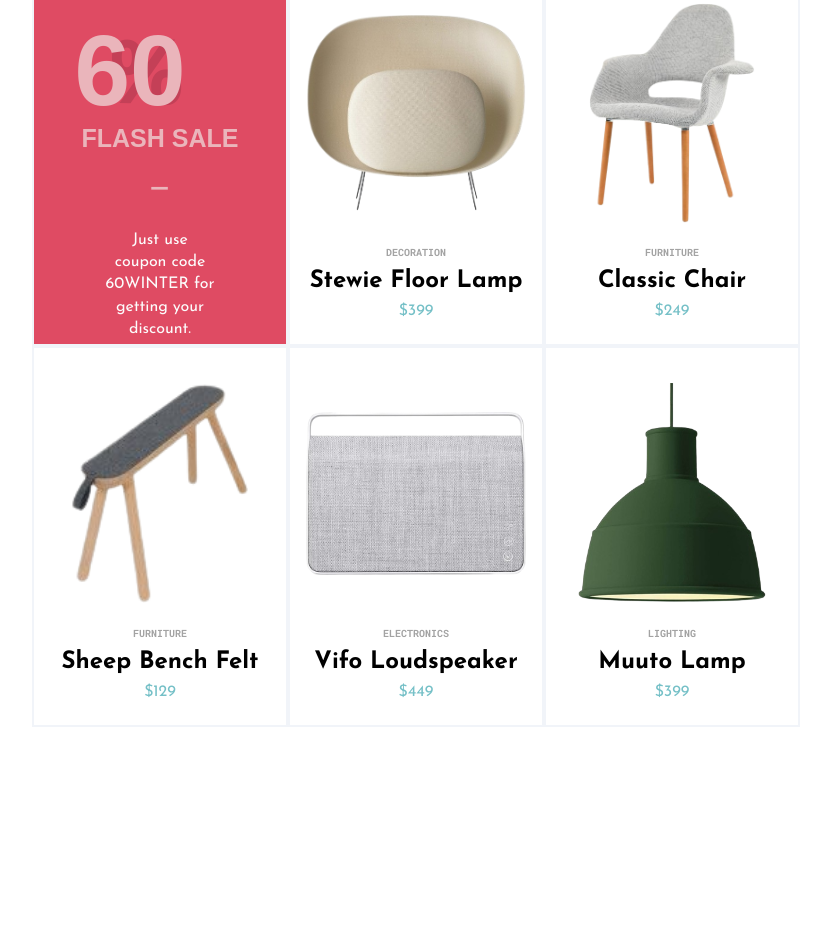
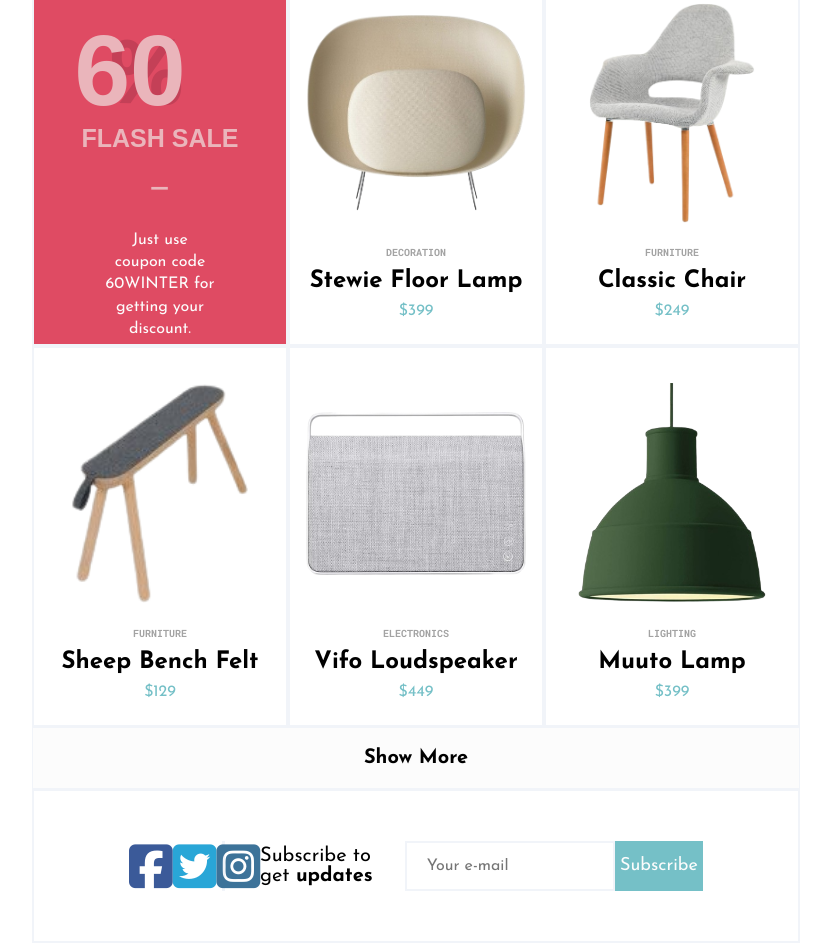
Before and after one commit to 95ElWin/SOHO, a plain HTML site: page index.html in a window 1280 px wide. Shown: the part 1094-2037 px from the top of the page, without its empty margins (224-1055 px from the left). Before the commit the page ends 1821 px from the top, so only its background shows below. Drawn offline with Linux system fonts and the light colour scheme.

Commit message:
subscribe

```diff
--- a/assets/css/style.css
+++ b/assets/css/style.css
@@ -12,6 +12,9 @@
   --red-500: #df4b63;
   --red-600: #c44057;
   --brown-500: #cc9f64;
+  --blue-500: #3b5a99;
+  --blue-600: #29a6d7;
+  --blue-700: #3d7399;
 }
 body {
   font-family: "Josefin Sans", sans-serif;
@@ -272,3 +275,67 @@
   color: var(--white-500);
   line-height: 1.4;
 }
+/*-----------------------ShowMore---------------------*/
+.showmore {
+  display: flex;
+  justify-content: center;
+  align-items: center;
+  border: 1px solid var(--white-600);
+  background-color: var(--white-500);
+  padding: 20px 0px;
+  font-size: 20px;
+  font-weight: 700;
+}
+/*-----------------------SUBSCRIBE---------------------*/
+.subscribe {
+  display: flex;
+  justify-content: space-between;
+  align-items: center;
+  padding: 50px 0px;
+  border: 2px solid var(--white-600);
+}
+.subscribe .social {
+  width: 25%;
+  display: flex;
+  justify-content: space-between;
+  align-items: center;
+  font-size: 50px;
+  padding: 0px 35px 0px 95px;
+  border-right: 3px solid var(--white-600);
+}
+.fa-square-facebook {
+  color: var(--blue-500);
+}
+.fa-square-twitter {
+  color: var(--blue-600);
+}
+.fa-square-instagram {
+  color: var(--blue-700);
+}
+.subscribe .email {
+  width: 75%;
+  display: flex;
+  justify-content: space-between;
+  align-items: center;
+  padding: 0px 95px 0px 35px;
+  font-size: 20px;
+}
+.subscribe .email span {
+  font-weight: bold;
+}
+.subscribe .email input {
+  width: 320px;
+  height: 50px;
+  border: 2px solid var(--white-600);
+  font-size: 16px;
+  font-family: "Josefin Sans", sans-serif;
+  padding-left: 20px;
+}
+.subscribe .email button {
+  width: 140px;
+  height: 50px;
+  font-size: 18px;
+  font-family: "Josefin Sans", sans-serif;
+  color: var(--white-500);
+  background-color: var(--green-500);
+}
--- a/index.html
+++ b/index.html
@@ -169,9 +169,30 @@
               </div>
             </div>
           </div>
+          <div class="showmore">
+            <a href="#">Show More</a>
+          </div>
         </div>
       </section>
       <!-- PRODUCT END -->
+      <!-- SUBSCRIBE START -->
+      <section>
+        <div class="container">
+          <div class="subscribe">
+            <div class="social">
+              <i class="fa-brands fa-square-facebook"></i>
+              <i class="fa-brands fa-square-twitter"></i>
+              <i class="fa-brands fa-square-instagram"></i>
+            </div>
+            <div class="email">
+              <label>Subscribe to get <span>updates</span></label>
+              <input type="email" placeholder="Your e-mail" />
+              <button>Subscribe</button>
+            </div>
+          </div>
+        </div>
+      </section>
+      <!-- SUBSCRIBE END -->
     </main>
   </body>
 </html>
```
